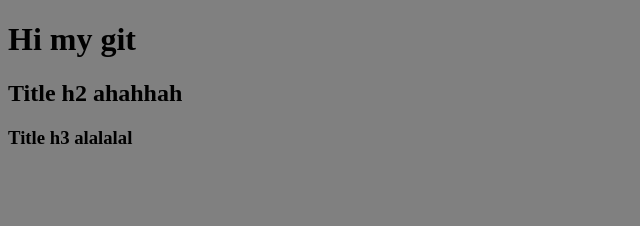
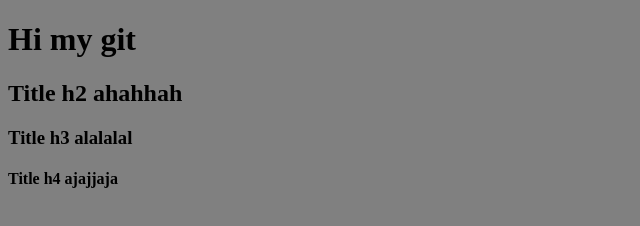
Before and after one commit to vetaluga/myproject, a plain HTML site: page index.html in a window 1280 px wide. Shown: the whole page, without its empty margins (0-640 px from the left). Drawn offline with Linux system fonts and the light colour scheme.

Commit message:
add h4 title

```diff
--- a/index.html
+++ b/index.html
@@ -10,5 +10,6 @@
     <h1>Hi my git</h1>
     <h2>Title h2 ahahhah</h2>
     <h3>Title h3 alalalal</h3>
+    <h4>Title h4 ajajjaja</h4>
 </body>
 </html>
```
